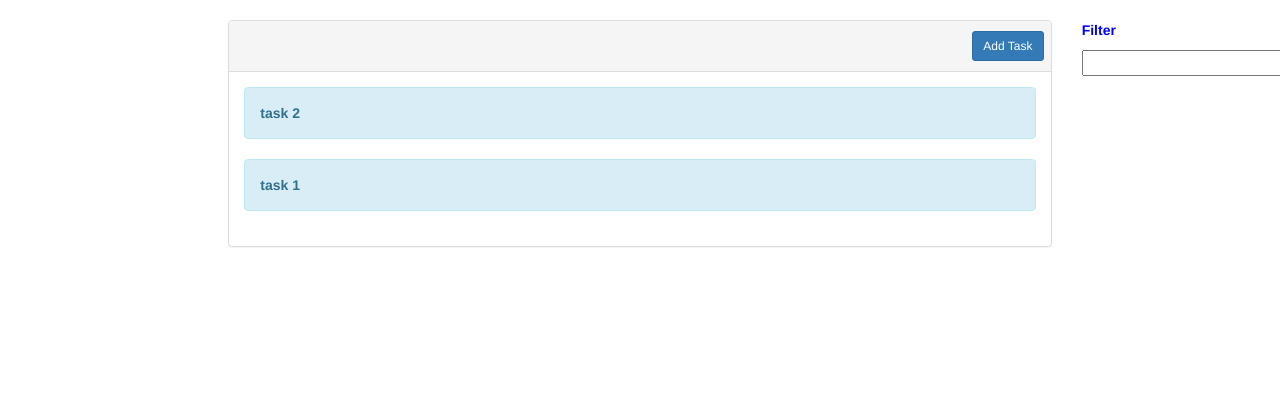
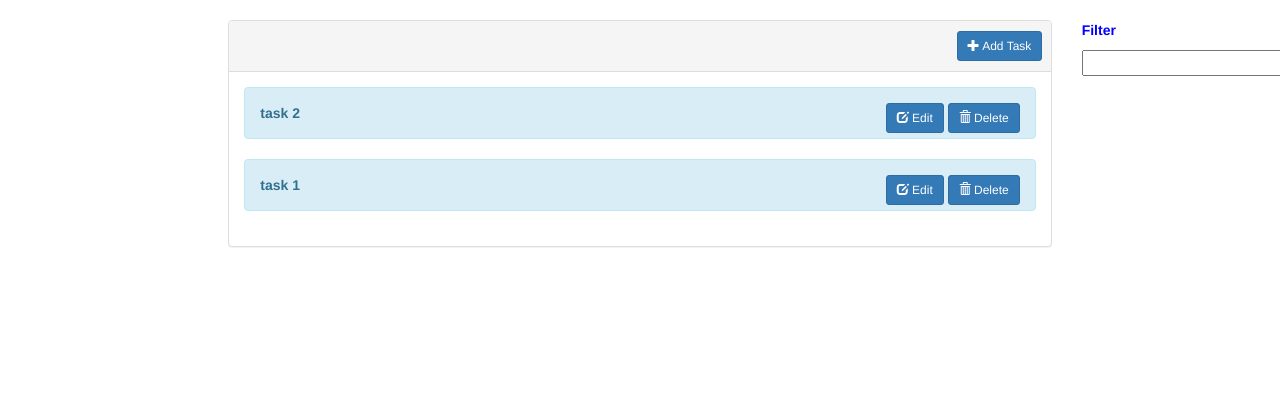
Before and after one commit to dhruvenvora/TaskManager, a Django app: page /Task/12/ in a window 1280 px wide. Shown: the part 52-456 px from the top of the page. Run offline with Django 3.2, Linux system fonts and the light colour scheme; data comes from the database, SQL or seed files in the repository; some libraries are stand-ins or nearby versions.

Commit message:
added edit and delete buttons

```diff
--- a/Task/templates/Task/index.html
+++ b/Task/templates/Task/index.html
@@ -7,14 +7,22 @@
 			<div class = "col-md-8">
 				<div class="panel panel-default">
 					<div class="panel-heading">
-						<button type="button" class="btn btn-primary btn-sm" data-toggle="modal" data-target="#myModal" style="margin-left:92%">Add Task</button>
+						<button type="button" class="btn btn-primary btn-sm" data-toggle="modal" data-target="#myModal" style="margin-left:90%">
+						<span class="glyphicon glyphicon-plus" aria-hidden="true"></span> Add Task</button>
 					</div>
 					<div class="panel-body">
 					{% if task_list_label %}
 						<ul class="list-unstyled">
 							{% for task in task_list_label %}
 								<li>
-									<div class="alert alert-info" role="alert"><p><strong>{{task.title}}</strong></p></div>
+									<div class="alert alert-info" role="alert"><span><strong>{{task.title}}</strong></span>
+									<div class = "pull-right">
+									<button type="button" class="btn btn-primary btn-sm" data-toggle="modal" data-target="#myModal">
+									<span class="glyphicon glyphicon-edit" aria-hidden="true"></span> Edit</button>
+									<button type="button" class="btn btn-primary btn-sm" data-toggle="modal" data-target="#myModal">
+									<span class="glyphicon glyphicon-trash" aria-hidden="true"></span> Delete</button>
+									</div>
+									</div>
 								</li>
 							{% endfor %}
 						</ul>
```
